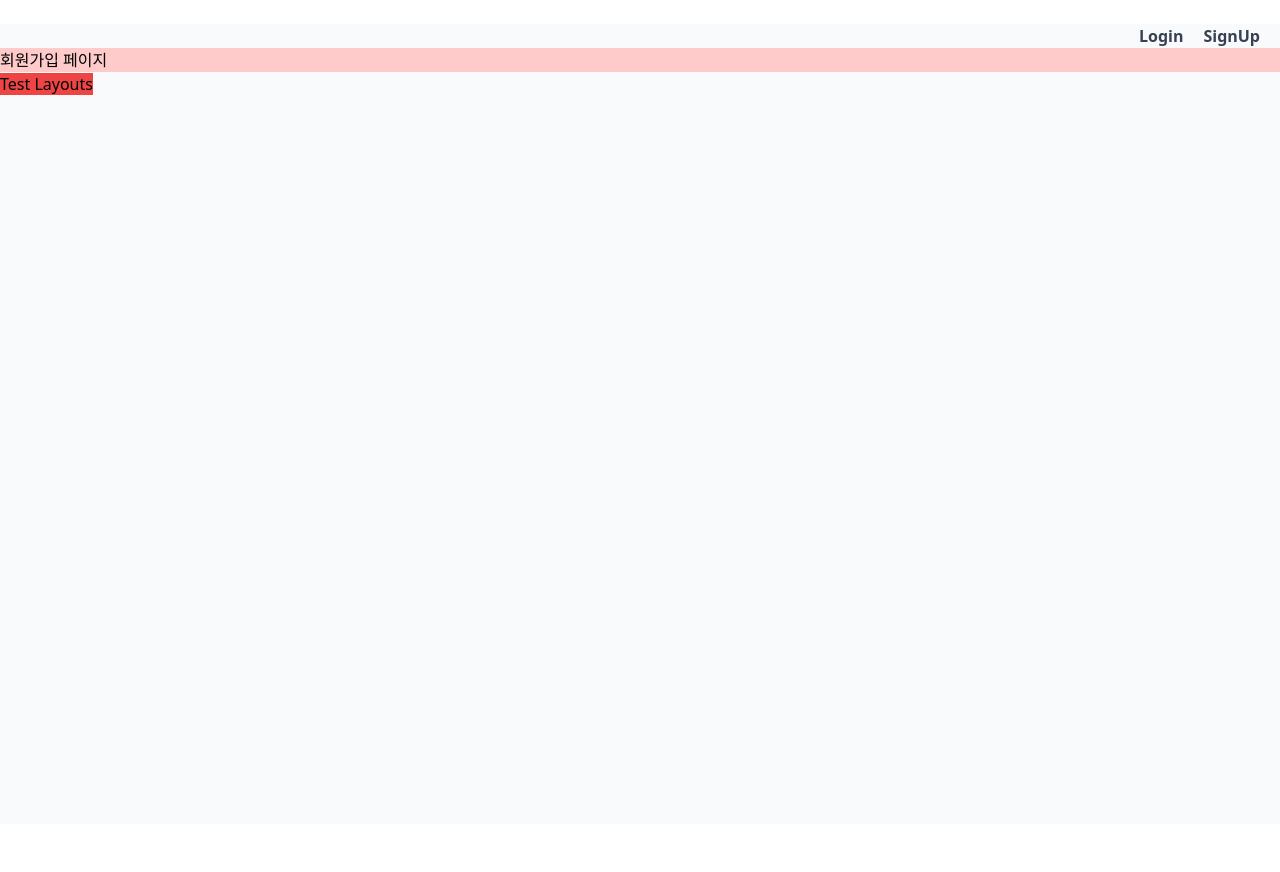
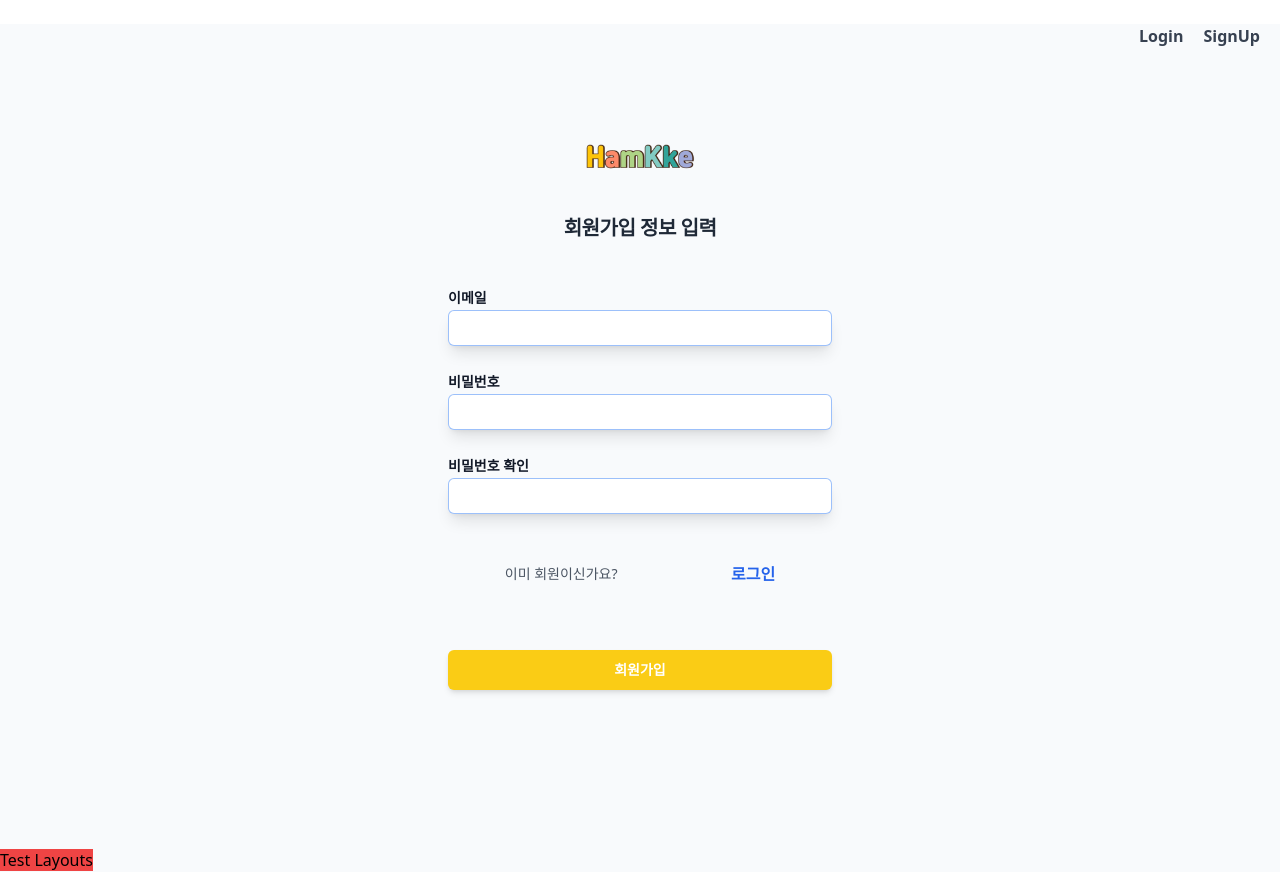
Before and after one commit to jiye-7/hamkke-client, a Next.js app: page /users/signup in a window 1280 px wide. Before the commit the page ends 824 px from the top, so only its background shows below. Built offline with nearby package versions, Linux system fonts and the light colour scheme.

Commit message:
create signup page
- zod 유효성 검증 코드 추가
- (예정) 서버 통신

```diff
--- a/components/header/Header.tsx
+++ b/components/header/Header.tsx
@@ -1,4 +1,5 @@
-import { HTMLAttributes } from "react";
+import { HTMLAttributes } from 'react';
+import classNames from 'classnames';
 
 interface IHeaderProps extends HTMLAttributes<HTMLHeadingElement> {
 	className?: string;
@@ -6,8 +7,11 @@ interface IHeaderProps extends HTMLAttributes<HTMLHeadingElement> {
 }
 
 const Header = ({ className, text, ...props }: IHeaderProps) => {
+	const defaultHeaderClass =
+		'mt-10 text-center text-xl font-bold leading-9 tracking-tight text-gray-800';
+
 	return (
-    <h1 className={className} {...props}>
+		<h1 className={classNames(className || defaultHeaderClass)} {...props}>
 			{text}
 		</h1>
 	);
--- a/layouts/user/login/Login.tsx
+++ b/layouts/user/login/Login.tsx
@@ -1,12 +1,11 @@
+import { z } from 'zod';
 import { SubmitHandler, useForm } from 'react-hook-form';
-import { z } from 'zod';
+import { zodResolver } from '@hookform/resolvers/zod';
 import Link from 'next/link';
-import Image from 'next/image';
 
+import Logo from '@/components/logo/Logo';
+import Header from '@/components/header/Header';
 import Copyright from '@/components/copyright/Copyright';
-import Header from '@/components/header/Header';
-import Logo from '@/public/assets/hamkke_logo.png';
-import { zodResolver } from '@hookform/resolvers/zod';
 
 /**
  * 입력창
@@ -20,7 +19,6 @@ import { zodResolver } from '@hookform/resolvers/zod';
  * - handleSubmit: onSubmit을 호출하기 전에 입력의 유효성을 검사하는 메서드
  * - register: input 태그에 연결, register 함수를 호출하여 입력을 hook에 등록
  */
-
 const LoginSchema = z.object({
 	email: z.string().email({
 		message: '유효한 이메일 주소를 입력해주세요.',
@@ -38,11 +36,6 @@ const LoginSchema = z.object({
 
 type FormValues = z.infer<typeof LoginSchema>;
 
-/* type FormValues = {
-	email: string;
-	password: string;
-}; */
-
 const LoginPage = () => {
 	const {
 		register,
@@ -58,8 +51,6 @@ const LoginPage = () => {
 		resolver: zodResolver(LoginSchema),
 	});
 
-	// const emailWatch = watch('email'); // or watch()
-
 	// 서버에 요청 보내기
 	// 요청이 처리되는 동안 버튼 비활성화 - 사용자 피드백
 	const onSubmit: SubmitHandler<FormValues> = async (data, errors) => {
@@ -69,8 +60,7 @@ const LoginPage = () => {
 			console.log(errors);
 			throw new Error();
 		} catch (error) {
-			// 특정 filed만 줄 경우 'email'
-			// 특정 filed가 아닌 모든 필드에 적용하고 싶을 땐 'root'
+			// 특정 filed만 줄 경우 'email' / 특정 filed가 아닌 모든 필드에 적용하고 싶을 땐 'root'
 			setError('root', {
 				// 서버에서 보내준 에러 응답값 활용하기
 				// message: '존재하지 않는 이메일입니다.', // 특정 필드에 표기
@@ -80,14 +70,12 @@ const LoginPage = () => {
 	};
 
 	return (
-		<div className="flex flex-col min-h-full justify-center px-6 py-12 lg:px-8">
+		<div className="flex flex-col min-h-screen justify-center px-6 py-12 lg:px-8">
 			<div className="sm:mx-auto sm:w-full sm:max-w-sm">
-				<Link href="/">
-					<Image src={Logo} alt="hamkke logo" className="mx-auto w-auto h-7" />
-				</Link>
+				<Logo />
 				<Header
 					className="mt-10 text-center text-xl font-bold leading-9 tracking-tight text-gray-800"
-					text="Sign in to your account"
+					text="로그인 정보 입력"
 				/>
 			</div>
 			<div className="mt-10 sm:mx-auto sm:w-full sm:max-w-sm">
@@ -98,7 +86,7 @@ const LoginPage = () => {
 							htmlFor="email"
 							className="block text-sm font-semibold leading-6 text-gray-900"
 						>
-							Email
+							이메일
 						</label>
 						<input
 							{...register('email')}
@@ -117,7 +105,7 @@ const LoginPage = () => {
 							htmlFor="password"
 							className="block text-sm font-semibold leading-6 text-gray-900"
 						>
-							Password
+							비밀번호
 						</label>
 						<input
 							{...register('password')}
@@ -138,13 +126,12 @@ const LoginPage = () => {
 							</p>
 						)}
 					</div>
-					<div className="flex justify-around  pt-6">
+					<div className="flex justify-around items-center pt-6">
 						<p className="text-sm text-gray-600">아직 회원이 아니신가요?</p>
-						<Link
-							href={'/users/signup'}
-							className="text-sm font-bold text-blue-600 hover:text-blue-300"
-						>
-							회원가입
+						<Link href={'/users/signup'}>
+							<span className="text-sm font-bold text-blue-600 hover:text-blue-300">
+								회원가입
+							</span>
 						</Link>
 					</div>
 					<div>
@@ -153,7 +140,7 @@ const LoginPage = () => {
 							className={`flex w-full justify-center ${isSubmitting ? 'bg-slate-400' : 'bg-yellow-400'} rounded-md px-3 py-2 text-sm font-semibold leading-6 text-white shadow-md ${!isSubmitting && 'hover:bg-yellow-300'} focus-visible:outline focus-visible:outline-2 focus-visible:outline-offset-2 focus-visible:outline-yellow-600 my-16`}
 							disabled={isSubmitting}
 						>
-							{isSubmitting ? 'Loading' : 'Login'}
+							{isSubmitting ? '요청중' : '로그인'}
 						</button>
 					</div>
 				</form>
--- a/layouts/user/signup/signupPage.tsx
+++ b/layouts/user/signup/signupPage.tsx
@@ -1,5 +1,167 @@
+/**
+ * 입력창
+ *  - 이메일
+ *  - 비밀번호
+ *  - 비밀번호 확인
+ */
+
+// zod 유효성 스키마 만들기
+
+import { z } from 'zod';
+import { zodResolver } from '@hookform/resolvers/zod';
+import { SubmitHandler, useForm } from 'react-hook-form';
+import Link from 'next/link';
+
+import Logo from '@/components/logo/Logo';
+import Header from '@/components/header/Header';
+
+// 스키마
+const SignUpSchema = z
+	.object({
+		email: z.string().email({
+			message: '유효한 이메일 주소를 입력해주세요.',
+		}),
+		password: z
+			.string()
+			.min(8, {
+				message: '비밀번호는 최소 8자 이상이어야합니다.',
+			})
+			.regex(/^(?=.*[a-zA-Z])(?=.*[!@#$%^&*]).{8,}$/, {
+				message:
+					'비밀번호는 8자 이상, 특수문자 1개, 영어 대소문자 중 하나를 포함해야 합니다.',
+			}),
+		confirm: z
+			.string()
+			.min(8, {
+				message: '비밀번호는 최소 8자 이상이어야합니다.',
+			})
+			.regex(/^(?=.*[a-zA-Z])(?=.*[!@#$%^&*]).{8,}$/, {
+				message:
+					'비밀번호는 8자 이상, 특수문자 1개, 영어 대소문자 중 하나를 포함해야 합니다.',
+			}),
+	})
+	.refine((data) => data.password === data.confirm, {
+		message: '비밀번호와 비밀번호 확인이 일치하지 않습니다.',
+		path: ['confirm'],
+	});
+
+// type 지정
+type FormValues = z.infer<typeof SignUpSchema>;
+
 const SignUpPage = () => {
-	return <div className="bg-red-200">회원가입 페이지</div>;
+	const {
+		register,
+		handleSubmit,
+		formState: { errors, isSubmitting },
+		setError,
+	} = useForm<FormValues>({
+		defaultValues: {
+			email: '',
+			password: '',
+			confirm: '',
+		},
+		resolver: zodResolver(SignUpSchema),
+	});
+
+	const onSubmit: SubmitHandler<FormValues> = (data) => {
+		console.log(data);
+	};
+
+	return (
+		<div className="flex flex-col min-h-screen justify-center px-6 py-12 lg:px-8">
+			<div className="sm:mx-auto sm:w-full sm:max-w-sm">
+				<Logo />
+				<Header
+					className="mt-10 text-center text-xl font-bold leading-9 tracking-tight text-gray-800"
+					text="회원가입 정보 입력"
+				/>
+			</div>
+			<div className="mt-10 sm:mx-auto sm:w-full sm:max-w-sm">
+				<form onSubmit={handleSubmit(onSubmit)} className="space-y-6">
+					{/** Email Field */}
+					<div>
+						<label
+							htmlFor="email"
+							className="block text-sm font-semibold leading-6 text-gray-900"
+						>
+							이메일
+						</label>
+						<input
+							{...register('email')}
+							id="email"
+							className="block w-full rounded-md border-spacing-0 py-1.5 text-grey-900 px-1.5 shadow-lg ring-1 ring-inset ring-grey-300 focus:ring-2 focus:ring-inset focus:ring-indigo-600 sm:text-sm sm:leading-6"
+						/>
+						{errors.email && (
+							<p className="pt-2 text-xs text-red-500">
+								{errors.email?.message}
+							</p>
+						)}
+					</div>
+					{/** Password Field */}
+					<div>
+						<label
+							htmlFor="password"
+							className="block text-sm font-semibold leading-6 text-gray-900"
+						>
+							비밀번호
+						</label>
+						<input
+							{...register('password')}
+							type="password"
+							id="password"
+							className="block w-full rounded-md border-spacing-0 py-1.5 text-grey-900 px-1.5 shadow-lg ring-1 ring-inset ring-grey-300 focus:ring-2 focus:ring-inset focus:ring-indigo-600 sm:text-sm sm:leading-6"
+						/>
+						{errors.password && (
+							<p className="pt-2 text-xs text-red-500">
+								{errors.password?.message}
+							</p>
+						)}
+					</div>
+					{/** Password Confirm Field */}
+					<div>
+						<label
+							htmlFor="confirm"
+							className="block text-sm font-semibold leading-6 text-gray-900"
+						>
+							비밀번호 확인
+						</label>
+						<input
+							{...register('confirm')}
+							type="password"
+							id="confirm"
+							className="block w-full rounded-md border-spacing-0 py-1.5 text-grey-900 px-1.5 shadow-lg ring-1 ring-inset ring-grey-300 focus:ring-2 focus:ring-inset focus:ring-indigo-600 sm:text-sm sm:leading-6"
+						/>
+						{errors.confirm && (
+							<p className="pt-2 text-xs text-red-500">
+								{errors.confirm?.message}
+							</p>
+						)}
+						{errors.root?.message && (
+							<p className="pt-2 text-xs text-red-500">
+								{errors.root?.message}
+							</p>
+						)}
+					</div>
+					<div className="flex justify-around items-center pt-6">
+						<p className="text-sm text-gray-600">이미 회원이신가요?</p>
+						<Link href="/users/login">
+							<span className='className="text-sm font-bold text-blue-600 hover:text-blue-300"'>
+								로그인
+							</span>
+						</Link>
+					</div>
+					<div>
+						<button
+							type="submit"
+							className="flex w-full justify-center bg-yellow-400 rounded-md px-3 py-2 text-sm font-semibold leading-6 text-white shadow-md focus-visible:outline focus-visible:outline-2 focus-visible:outline-offset-2 focus-visible:outline-yellow-600 my-16"
+						>
+							회원가입
+						</button>
+					</div>
+				</form>
+			</div>
+		</div>
+	);
 };
 
 export default SignUpPage;
--- a/pages/index.tsx
+++ b/pages/index.tsx
@@ -1,3 +1,9 @@
+import Header from '@/components/header/Header';
+
 export default function Home() {
-  return <main>Hello Hamkke</main>;
+	return (
+		<main>
+			<Header text="Hello Hamkke Main Page" />
+		</main>
+	);
 }
```
Lines whose indentation alone changed are shown as unchanged.
